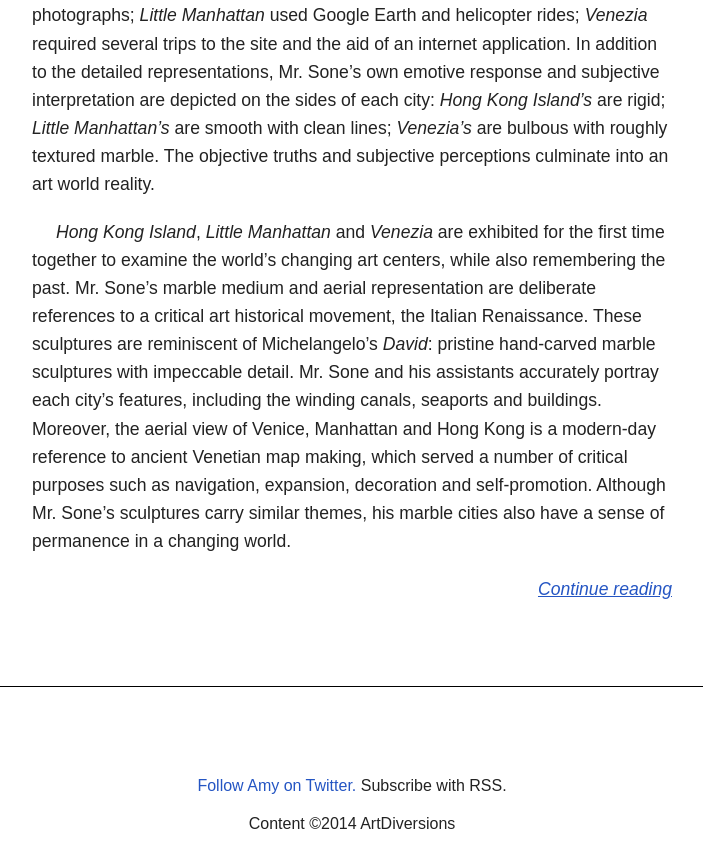
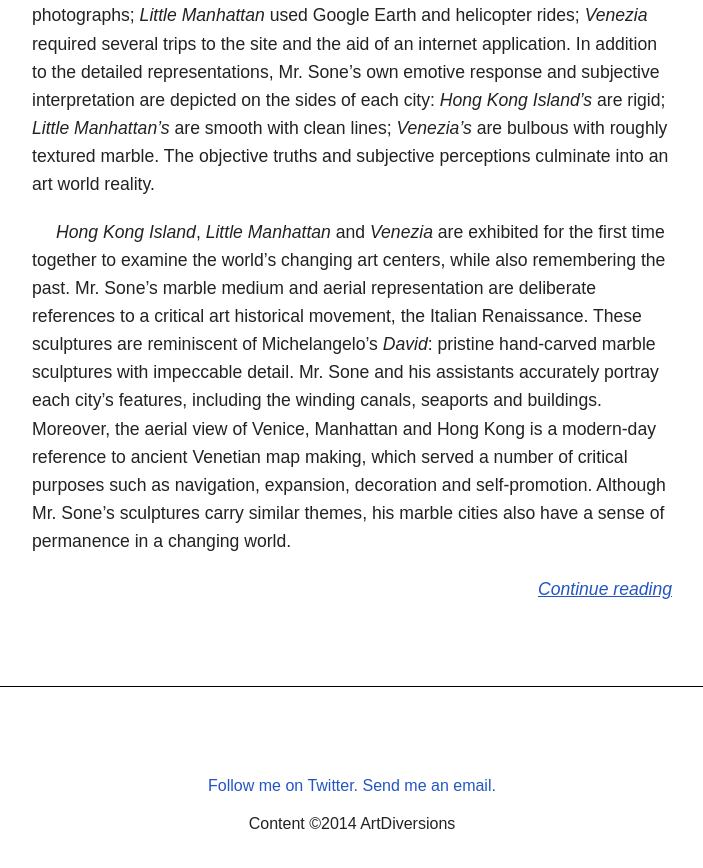
Before and after one commit to paulghaddad/artdiversions, a Jekyll site: the page built from index.html, in a window 1280 px wide and 900 px high, scrolled down 5420 px. Shown: the top 868 px of the window, without its empty margins (288-991 px from the left). Built offline with Jekyll 4.4.1, drawn with Linux system fonts in a browser that asks for light colours; nearby versions of some CDN libraries; Markdown is read by kramdown in place of the engine named in the settings; the list of posts is cut into pages by our own code.

Commit message:
Add email link to footer

```diff
--- a/_includes/footer.html
+++ b/_includes/footer.html
@@ -34,7 +34,7 @@
           </section> -->
 
           <section class="footer-bottom module" role="contentinfo">
-            <p><a href="https://twitter.com/amymhaddad" title="Amy's Twitter page">Follow Amy on Twitter.</a> Subscribe with RSS.</p>
+            <p><a href="https://twitter.com/amymhaddad" title="Amy's Twitter page">Follow me on Twitter.</a> <a href="mailto:amy@artdiversions.com">Send me an email.</a></p>
             <p>Content &copy;2014 ArtDiversions</p>
           </section>
 
```
Also changed, not shown: 1 other file.
